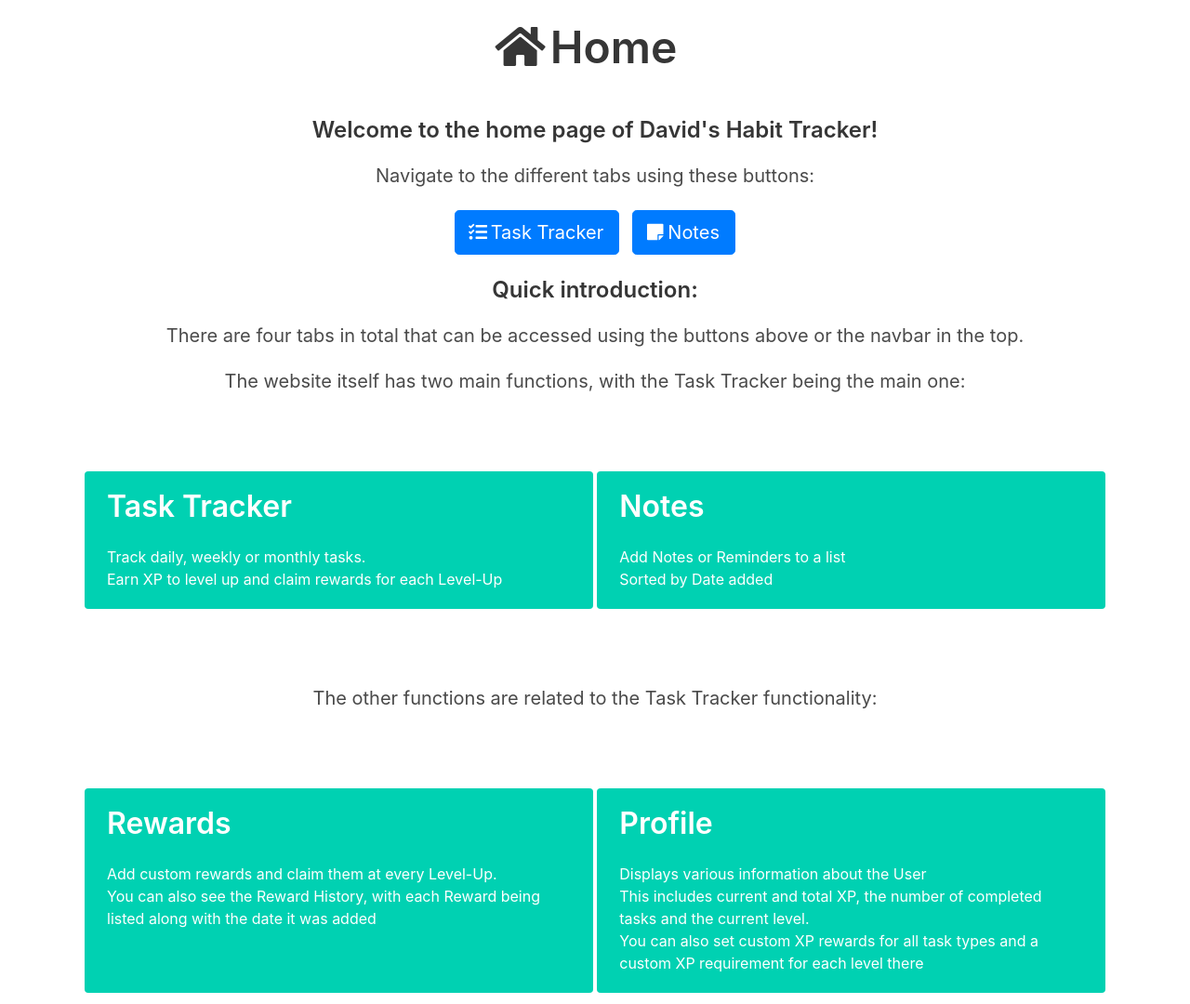
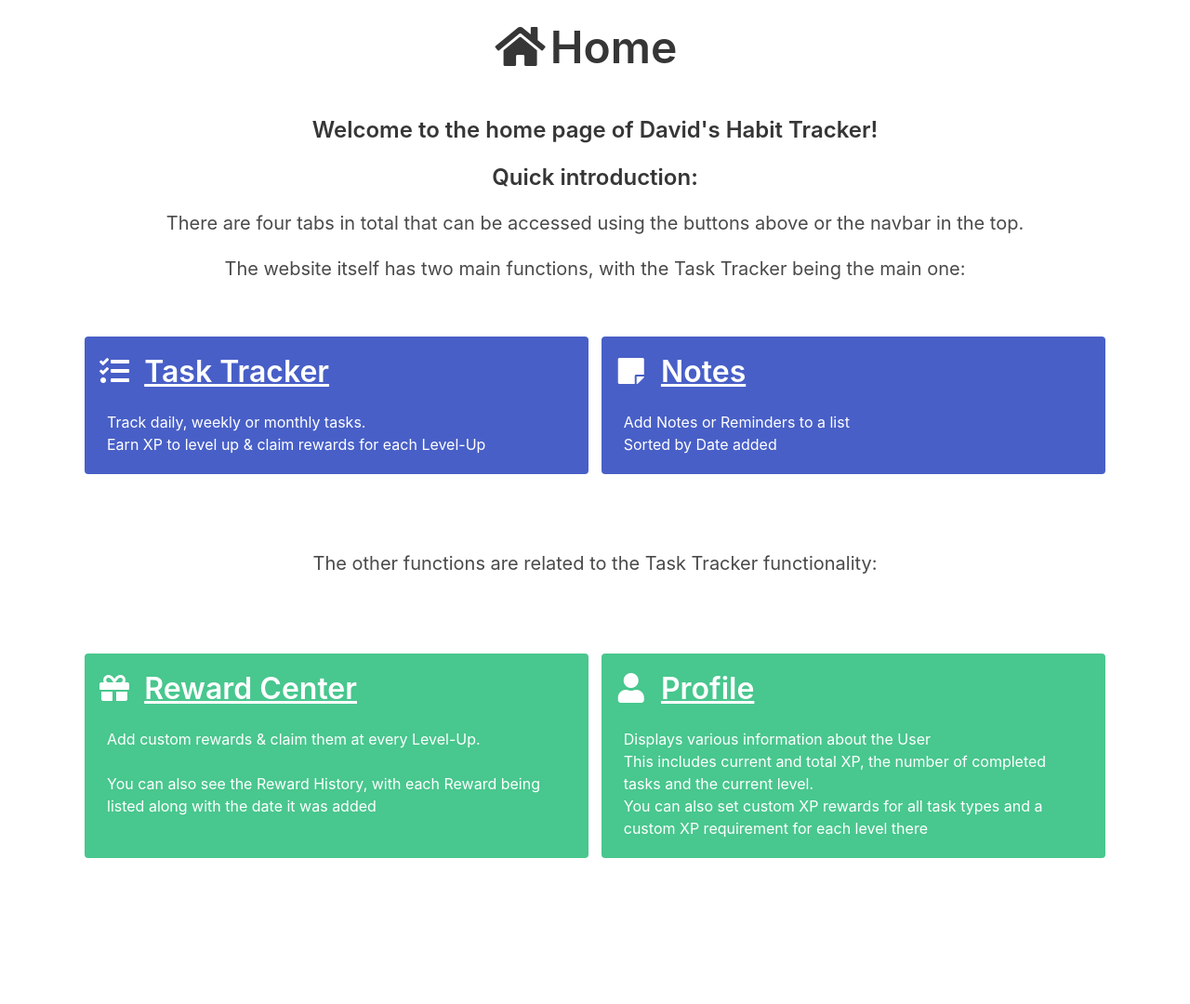
Before and after one commit to David-R-Buchmann/Habit-Tracker, a Flask app: page / in a window 1280 px wide. Shown: the part 56-1136 px from the top of the page at 93% size. After the commit the page ends 979 px from the top, so only its background shows below. Run offline with Flask 3, Linux system fonts and the light colour scheme; a user stored in the database is signed in; some libraries are stand-ins or nearby versions.

Commit message:
Improved home page design & functionality (with links)

```diff
--- a/website/scheduler.py
+++ b/website/scheduler.py
@@ -47,7 +47,7 @@ def start_scheduler(app):
     scheduler = BackgroundScheduler(timezone=cet_timezone)
 
     # Daily update at 06:00 CET (Central European Time)
-    scheduler.add_job(daily_update, args=[app], trigger="cron", hour=14, minute=35)
+    scheduler.add_job(daily_update, args=[app], trigger="cron", hour=13, minute=00)
 
     # Weekly update every Monday at 10:00 CET
     scheduler.add_job(weekly_update, args=[app], trigger="cron", day_of_week="mon", hour=10, minute=0)
--- a/website/templates/home.html
+++ b/website/templates/home.html
@@ -10,21 +10,6 @@
 <br/>
 <div align="center">
 <h5 class="title is-4 is-spaced"> Welcome to the home page of David's Habit Tracker! </h5>
-<p class="subtitle">Navigate to the different tabs using these buttons:</p>
-</div>
-<br/>
-<div align="center">
-    <a class="btn btn-primary btn-lg" href="/tasks" role="button">
-        <span class="icon is-small">
-            <i class="fas fa-tasks" aria-hidden="true"></i>
-        </span> Task Tracker
-    </a>
-    &nbsp;
-    <a class="btn btn-primary btn-lg" href="/notes" role="button">
-        <span class="icon is-small">
-            <i class="fas fa-sticky-note" aria-hidden="true"></i>
-        </span> Notes
-    </a>
 </div>
 
 <br/>
@@ -37,17 +22,29 @@
 
 <br/>
 <br/>
-<br/>
 
 <div class="tile is-parent">
-    <div class="tile is-child notification is-primary">
-        <h3 class="title is-3"> Task Tracker</h3>
+    <div class="tile is-child notification is-link">
+        <h3 class="title is-3">
+            <span class="icon is-small">
+                <i class="fas fa-tasks" aria-hidden="true"></i>
+            </span>
+            &nbsp;
+            <a href="{{ url_for('views.task') }}"> Task Tracker </a>
+        </h3>
         <p> Track daily, weekly or monthly tasks. </p>
-        <p> Earn XP to level up and claim rewards for each Level-Up </p>
+        <p> Earn XP to level up & claim rewards for each Level-Up </p>
     </div>
     &nbsp;
-    <div class="tile is-child notification is-primary">
-        <h3 class="title is-3"> Notes</h3>
+    &nbsp;
+    <div class="tile is-child notification is-link">
+        <h3 class="title is-3">
+            <span class="icon is-small">
+                <i class="fas fa-sticky-note" aria-hidden="true"></i>
+            </span>
+            &nbsp;
+            <a href="{{ url_for('views.notes') }}"> Notes </a>
+        </h3>
         <p> Add Notes or Reminders to a list</p>
         <p> Sorted by Date added </p>
     </div>
@@ -66,14 +63,28 @@
 <br/>
 
 <div class="tile is-parent">
-    <div class="tile is-child notification is-primary">
-        <h3 class="title is-3"> Rewards </h3>
-        <p> Add custom rewards and claim them at every Level-Up.</p>
+    <div class="tile is-child notification is-success">
+        <h3 class="title is-3">
+            <span class="icon is-small">
+                <i class="fas fa-gift" aria-hidden="true"></i>
+            </span>
+            &nbsp;
+            <a href="{{ url_for('views.rewards') }}"> Reward Center </a>
+        </h3>
+        <p> Add custom rewards & claim them at every Level-Up.</p>
+        <p>&nbsp;</p>
         <p> You can also see the Reward History, with each Reward being listed along with the date it was added</p>
     </div>
     &nbsp;
-    <div class="tile is-child notification is-primary">
-        <h3 class="title is-3"> Profile </h3>
+    &nbsp;
+    <div class="tile is-child notification is-success">
+        <h3 class="title is-3">
+            <span class="icon is-small">
+                <i class="fas fa-user" aria-hidden="true"></i>
+            </span>
+            &nbsp;
+            <a href="{{ url_for('views.profile') }}"> Profile </a>
+        </h3>
         <p> Displays various information about the User </p>
         <p> This includes current and total XP, the number of completed tasks and the current level. </p>
         <p> You can also set custom XP rewards for all task types and a custom XP requirement for each level there</p>
```
